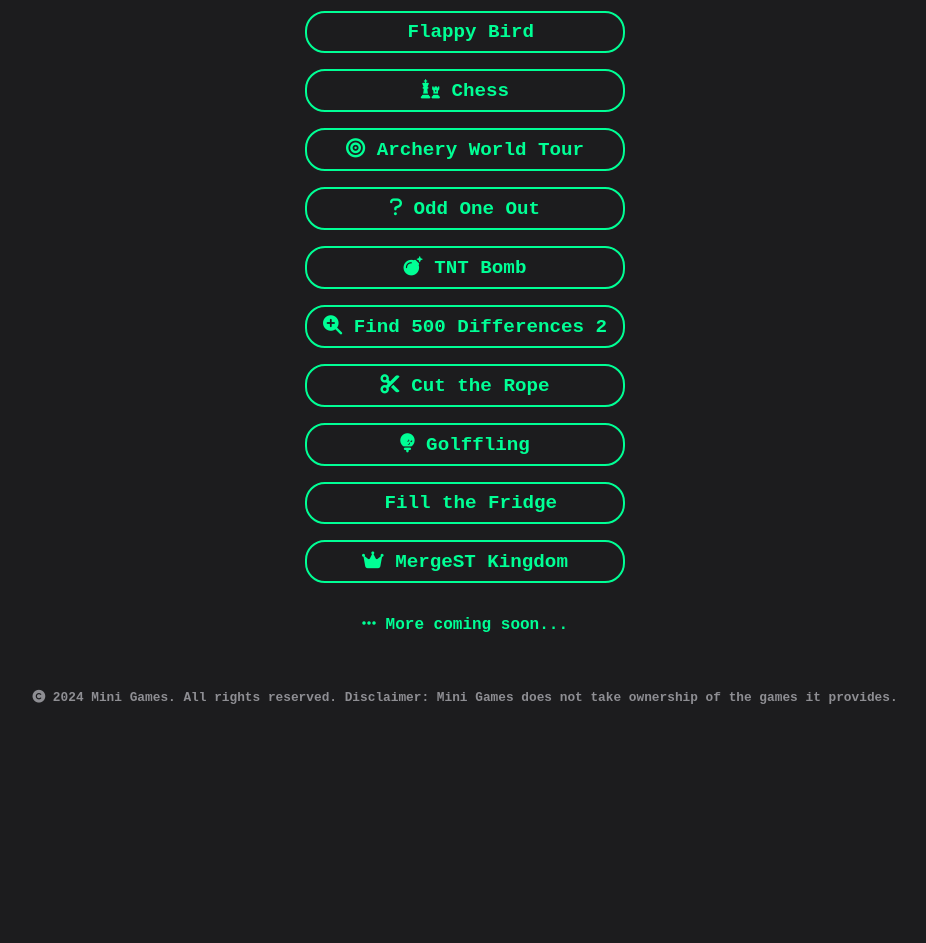
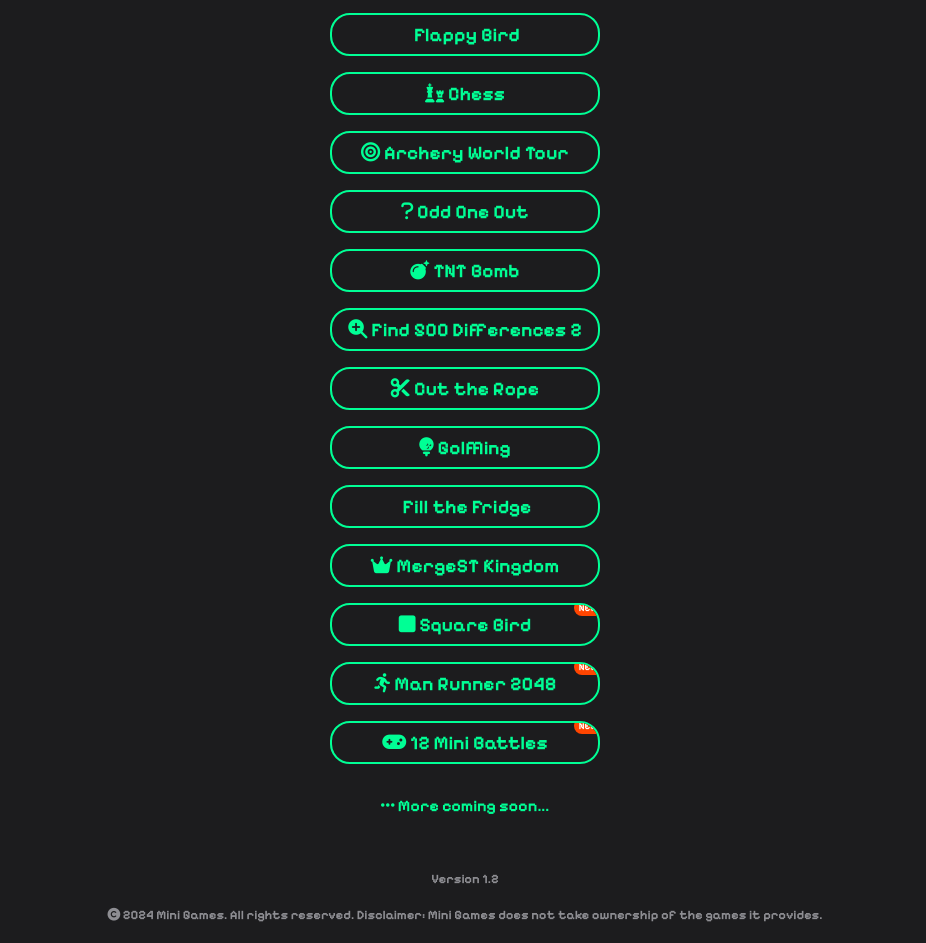
Before and after one commit to Tenoco/IceBerk-Mini-Games, a plain HTML site: page index.html in a window 1280 px wide. Shown: the part 260-1203 px from the top of the page, without its empty margins (175-1101 px from the left). Before the commit the page ends 985 px from the top, so only its background shows below. Drawn offline with Linux system fonts and the light colour scheme.

Commit message:
Add files via upload

```diff
--- a/index.html
+++ b/index.html
@@ -27,9 +27,28 @@
         <a href="https://gamesnacks.com/embed/7jthcohklk6l8/games/golffling?url=opera.com" target="_blank" class="game-button"><i class="fa-solid fa-golf-ball-tee"></i> Golffling</a>
         <a href="https://www.crazygames.com/game/fill-the-fridge" target="_blank" class="game-button"><i class="fa-solid fa-refrigerator"></i> Fill the Fridge</a>
         <a href="https://www.crazygames.com/game/mergest-kingdom" target="_blank" class="game-button"><i class="fa-solid fa-crown"></i> MergeST Kingdom</a>
+
+        <!-- New Games with NEW tag -->
+        <a href="https://www.crazygames.com/game/square-bird" target="_blank" class="game-button new-game">
+            <i class="fa-solid fa-square"></i> Square Bird
+            <span class="new-tag">NEW</span>
+        </a>
+        <a href="https://www.crazygames.com/game/man-runner-2048" target="_blank" class="game-button new-game">
+            <i class="fa-solid fa-running"></i> Man Runner 2048
+            <span class="new-tag">NEW</span>
+        </a>
+        <a href="https://www.crazygames.com/game/12-minibattles" target="_blank" class="game-button new-game">
+            <i class="fa-solid fa-gamepad"></i> 12 Mini Battles
+            <span class="new-tag">NEW</span>
+        </a>
+
         <p><i class="fa-solid fa-ellipsis"></i> More coming soon...</p>
+
     </div>
+    <footer>Version 1.2</footer>
+
     <footer><i class="fa-solid fa-copyright"></i> 2024 Mini Games. All rights reserved. Disclaimer: Mini Games does not take ownership of the games it provides.</footer>
+
     <script src="script.js"></script>
 </body>
 </html>
--- a/style.css
+++ b/style.css
@@ -1,5 +1,9 @@
+/* Google Fonts Import for Pixelify Sans */
+@import url('https://fonts.googleapis.com/css2?family=Pixelify+Sans:wght@400;500;600;700&display=swap');
+
+/* Base Styles */
 body {
-    font-family: "Courier New", monospace;
+    font-family: "Pixelify Sans", serif;
     font-weight: bold;
     margin: 0;
     padding: 0;
@@ -13,6 +17,14 @@ body {
     transition: background-color 0.3s, color 0.3s;
     background-color: #1c1c1e; /* Dark background */
     color: #00ff95; /* Green neon color */
+}
+
+/* Pixelify Sans Font Definition */
+.pixelify-sans-custom {
+  font-family: "Pixelify Sans", serif;
+  font-optical-sizing: auto;
+  font-weight: 600;
+  font-style: normal;
 }
 
 body.light-mode {
@@ -57,7 +69,7 @@ h1 {
     border-radius: 20px;
     cursor: pointer;
     font-size: 1rem;
-    font-family: "Courier New", monospace;
+    font-family: "Pixelify Sans", serif;
     font-weight: bold;
     transition: all 0.3s ease;
 }
@@ -83,7 +95,7 @@ h1 {
     border-radius: 20px;
     cursor: pointer;
     font-size: 1.2rem;
-    font-family: "Courier New", monospace;
+    font-family: "Pixelify Sans", serif;
     font-weight: bold;
     transition: all 0.3s ease;
     position: relative;
@@ -115,6 +127,23 @@ h1 {
     opacity: 1;
 }
 
+/* NEW Tag Styles */
+.new-game {
+    position: relative;
+}
+
+.new-tag {
+    position: absolute;
+    top: -5px;
+    right: -5px;
+    background-color: #ff4500;
+    color: white;
+    font-size: 0.6rem;
+    padding: 2px 5px;
+    border-radius: 10px;
+    font-family: "Pixelify Sans", serif;
+}
+
 footer {
     margin-top: auto;
     margin-bottom: 20px;
```
